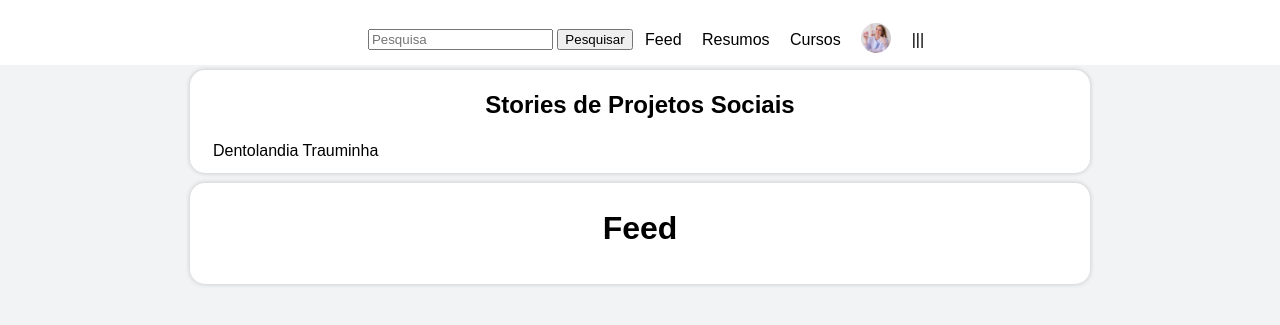
After one commit to VictorBorzaquel/Plataforma-Odonto, a PHP site: page /feed/index.php in a window 1280 px wide. The commit adds this page. Shown: the top 325 px of the page. Run offline with PHP 8.4, Linux system fonts and the light colour scheme.

Commit message:
Primeiro PHP

```diff
--- /dev/null
+++ b/_include/navPrincipal.html
@@ -0,0 +1,19 @@
+    <nav id="navMenuPrincipal">
+        <div id="navMenuPrincipalConteudo">
+            <form action="" id="menuPesquisa">
+                <input type="search" name="pesquisa" id="menuPesquisaInput" placeholder="Pesquisa">
+                <input type="submit" value="Pesquisar">
+            </form>
+
+            <ul id="menuUrl">
+                <li><a href="../feed/index.php">Feed</a></li>
+                <li><a href="../resumo/index.php">Resumos</a></li>
+                <li><a href="../curso/index.php">Cursos</a></li>
+                <!--<li><a href="../material/index.html">Material</a></li>-->
+                <!--<li><a href="../materia/index.html">Matérias</a></li>-->
+                <!--<li><a href="../contato/index.html">Contato</a></li>-->
+                <li><a href="../perfil/index.php"><img class="imgPerfil imgPerfilMenu" src="../images/fotoPerfil.png" alt="Foto de Perfil"></a></li>
+                <li>|||</li>
+            </ul><!--id="menuUrl""-->
+        </div>
+    </nav>
--- a/editar/index.html
+++ b/editar/index.html
@@ -16,7 +16,7 @@
                 <legend>Foto Perfil</legend>
                 <label for="inputFotoPerfil">
                     <img class="imgPerfil" src="../images/fotoPerfil.png" alt="Foto de Perfil">
-                    <input type="file" name="fotoPerfil" id="inputFotoPerfil" class="file">
+                    <input type="file" name="fotoPerfil" id="inputFotoPerfil">
                 </label>
             </fieldset>
 
@@ -24,7 +24,7 @@
                 <legend>Capa Perfil</legend>
                 <label for="inputFotoCapa">
                     <img class="imgCapa" src="../images/fotoCapa.png" alt="Capa do Perfil">
-                    <input type="file" name="fotoCapa" id="inputFotoCapa" class="file">
+                    <input type="file" name="fotoCapa" id="inputFotoCapa">
                 </label>
             </fieldset>
 
--- a/editar/style.css
+++ b/editar/style.css
@@ -10,3 +10,9 @@ fieldset {
 fieldset legend{
     font-weight: 900;
 }
+#inputFotoPerfil {
+    vertical-align: top;
+}
+#inputFotoCapa {
+    vertical-align: top;
+}
--- /dev/null
+++ b/feed/index.php
@@ -0,0 +1,32 @@
+<!DOCTYPE html>
+<html lang="pt-br">
+<head>
+    <meta charset="UTF-8">
+    <meta name="viewport" content="width=device-width, initial-scale=1.0">
+    <title>Plataforma Odonto</title>
+    <link rel="stylesheet" href="../style.css">
+    <link rel="stylesheet" href="style.css">
+</head>
+<body>
+
+<?php include '../_include/navPrincipal.html';?>
+
+<div id="divConteudo">
+
+    <section id="sectionStories" class="sectionFeed">
+        <table id="tableStoriesProjetosSociais">
+            <h2>Stories de Projetos Sociais</h2>
+            <tr>
+                <td>Dentolandia</td>
+                <td>Trauminha</td>
+            </tr>
+        </table><!--id="tableStoriesProjetosSociais"-->
+    </section>
+
+    <section id="sectionFeed" class="sectionFeed">
+        <h1>Feed</h1>
+    </section>
+
+</div>
+</body>
+</html>
--- a/style.css
+++ b/style.css
@@ -2,6 +2,11 @@
 * {
     font-family: Arial, Helvetica, sans-serif;
     list-style: none;
+}
+#divConteudo {
+    margin-top: 70px;
+    width: 900px;
+    padding: 0px;
 }
 :link {
     color: #000;
@@ -51,14 +56,27 @@ hr {
     text-align: center;
     box-shadow: 0 0 10px rgba(0, 0, 0, 0.2);
 }
+.sectionFeed {
+    padding: 1px 20px 10px 20px;
+    width: 860px;
+    border-radius: 15px;
+    text-align: center;
+    box-shadow: 0 0 5px rgba(0, 0, 0, 0.2);
+    margin-bottom: 10px;
+}
 /*Menu Principal*/
 #navMenuPrincipal {
     position: fixed;
     top: 0px;
-    background-color: rgba(255, 255, 255, 0.9);
+    background-color: rgba(255, 255, 255, 1);
     text-align: center;
     width: 100%;
     padding: 0px;
+    height: 65px;
+    z-index: 99;
+}
+#navMenuPrincipalConteudo {
+    width: 900px;
 }
 #menuUrl {
     display: inline-block;
@@ -68,8 +86,12 @@ hr {
     display: inline-block;
     padding: 7px;
     margin: 0px 1px;
+    vertical-align: middle;
 }
 #menuPesquisa {
     display: inline-block;
     margin-left: 20px;
 }
+.imgPerfilMenu {
+    height: 30px;
+}
```
Also changed, not shown: curso/index.php (renamed from curso/index.html, +5 -8 lines), feed/index.html (deleted, +0 -41 lines), feed/style.css (deleted, +0 -10 lines), perfil/index.html (deleted, +0 -38 lines), perfil/index.php (added, +25 -0 lines), perfil/style.css (+6 -1 lines), resumo/index.php (renamed from resumo/index.html, +4 -8 lines), navPrincipal.html (deleted).
